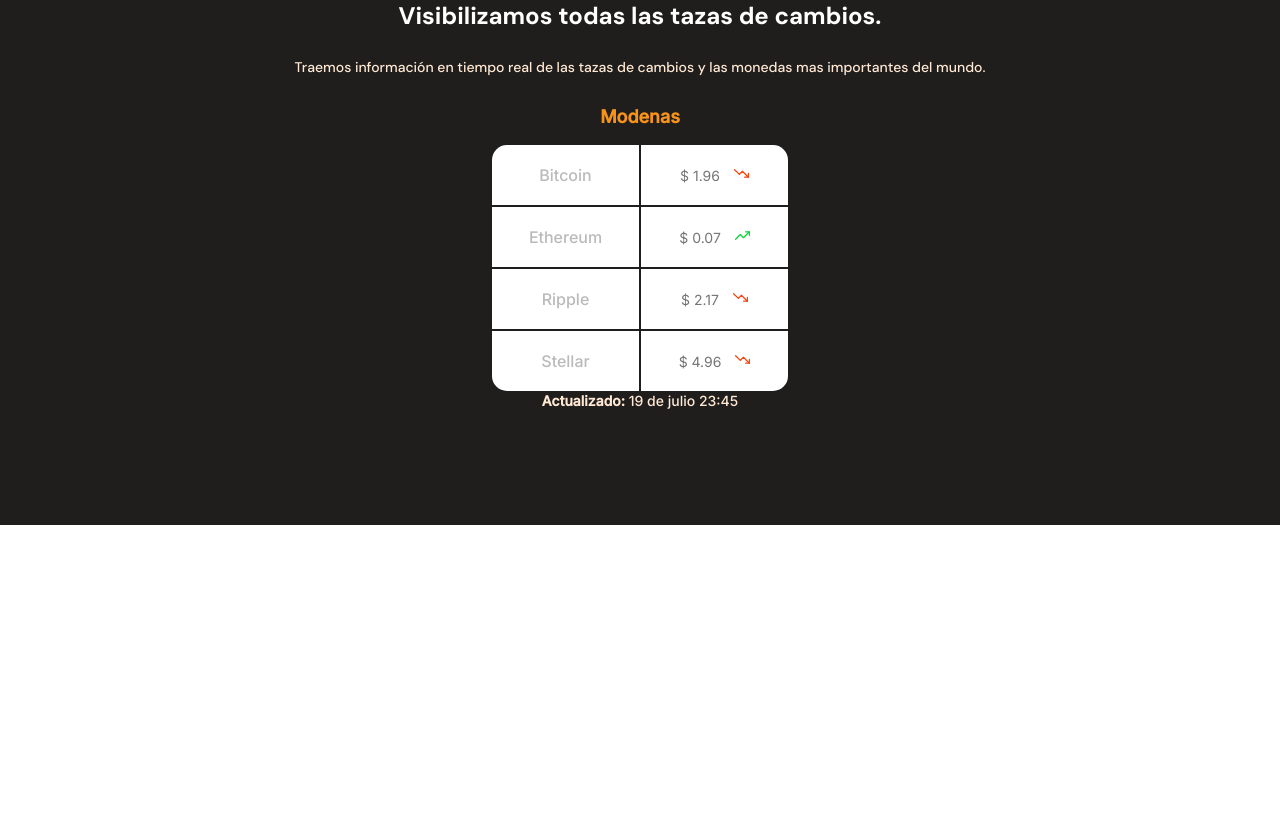
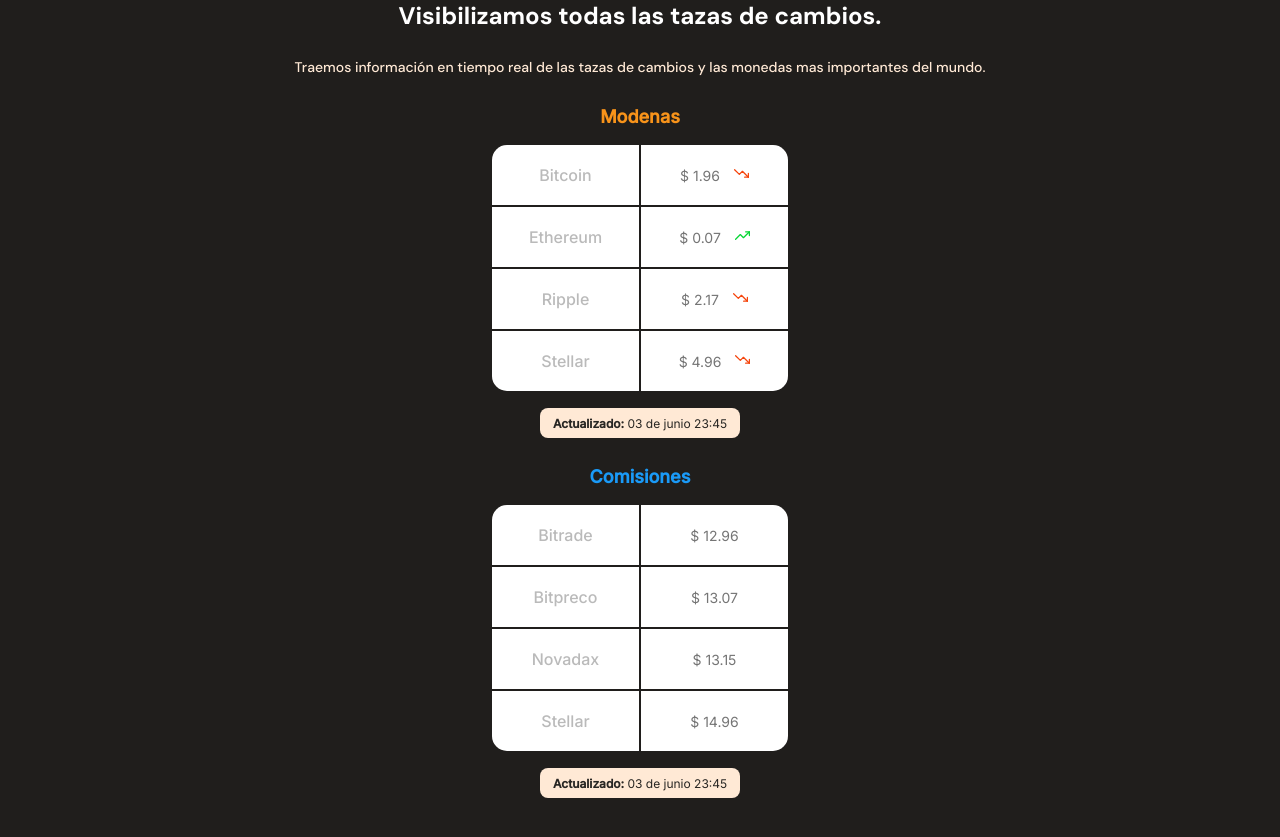
Before and after one commit to Alex-Nieto-deep/Batatabit, a plain HTML site: page index.html in a window 1280 px wide. Shown: the part 659-1496 px from the top of the page. Before the commit the page ends 1184 px from the top, so only its background shows below. Drawn offline with Linux system fonts and the light colour scheme.

Commit message:
Finalizando estilos en la tabla moneda y replicando los estilos en la tabka comisiones

```diff
--- a/index.html
+++ b/index.html
@@ -48,8 +48,34 @@
                             </tr>
                         </table>
                     </div>
-                    <div>
-                        <p><b>Actualizado: </b>19 de julio 23:45</p>
+                    <div class="currency-table--date">
+                        <p><b>Actualizado: </b>03 de junio 23:45</p>
+                    </div>
+                </div>
+                <div class="main-currency-table">
+                    <p class="currency-table--title comisiones">Comisiones</p>
+                    <div class="currency-table--container">
+                        <table>
+                            <tr>
+                                <td class="table__top-left">Bitrade</td>
+                                <td class="table__top-right table__right">$ 12.96</td>
+                            </tr>
+                            <tr>
+                                <td>Bitpreco</td>
+                                <td class="table__right">$ 13.07</td>
+                            </tr>
+                            <tr>
+                                <td>Novadax</td>
+                                <td class="table__right">$ 13.15</td>
+                            </tr>
+                            <tr>
+                                <td class="table__bottom-left">Stellar</td>
+                                <td class="table__bottom-right table__right">$ 14.96</td>
+                            </tr>
+                        </table>
+                    </div>
+                    <div class="currency-table--date secund">
+                        <p><b>Actualizado: </b>03 de junio 23:45</p>
                     </div>
                 </div>
             </section>
--- a/style.css
+++ b/style.css
@@ -229,3 +229,28 @@
     background-size: cover;
     background-repeat: no-repeat;
 }
+
+.currency-table--date {
+    width: 200px;
+    height: 30px;
+    margin: 0 auto;
+    margin-top: 15px;
+    padding: 8px;
+    background-color: var(--soft-orange);
+    border-radius: 8px;
+}
+
+.currency-table--date p {
+    font-size: 1.2rem;
+    line-height: 1.5rem;
+    font-weight: 300;
+    color: var(--warm-black);
+}
+
+.main-currency-table .comisiones {
+    color: var(--secondary-blue);
+}
+
+.table-secund {
+    background-color: var(--soft-blue);
+}
```
